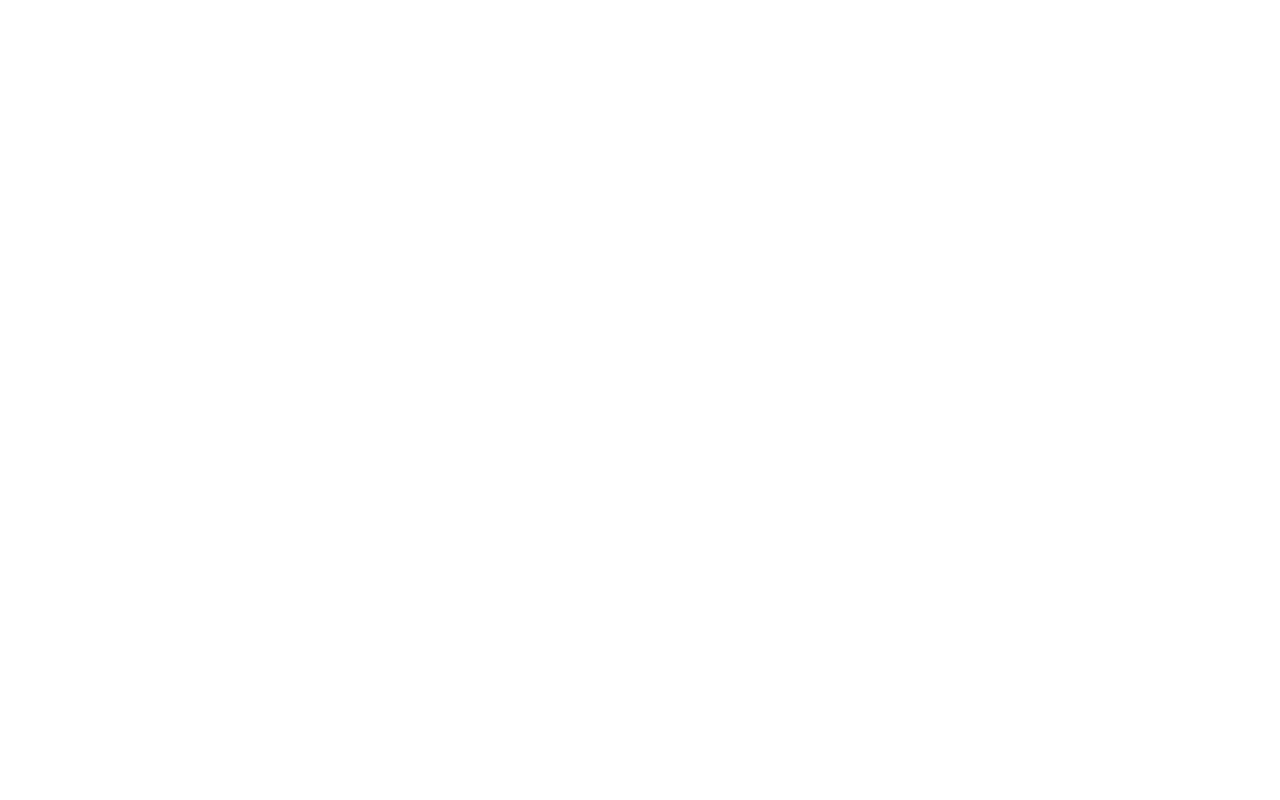
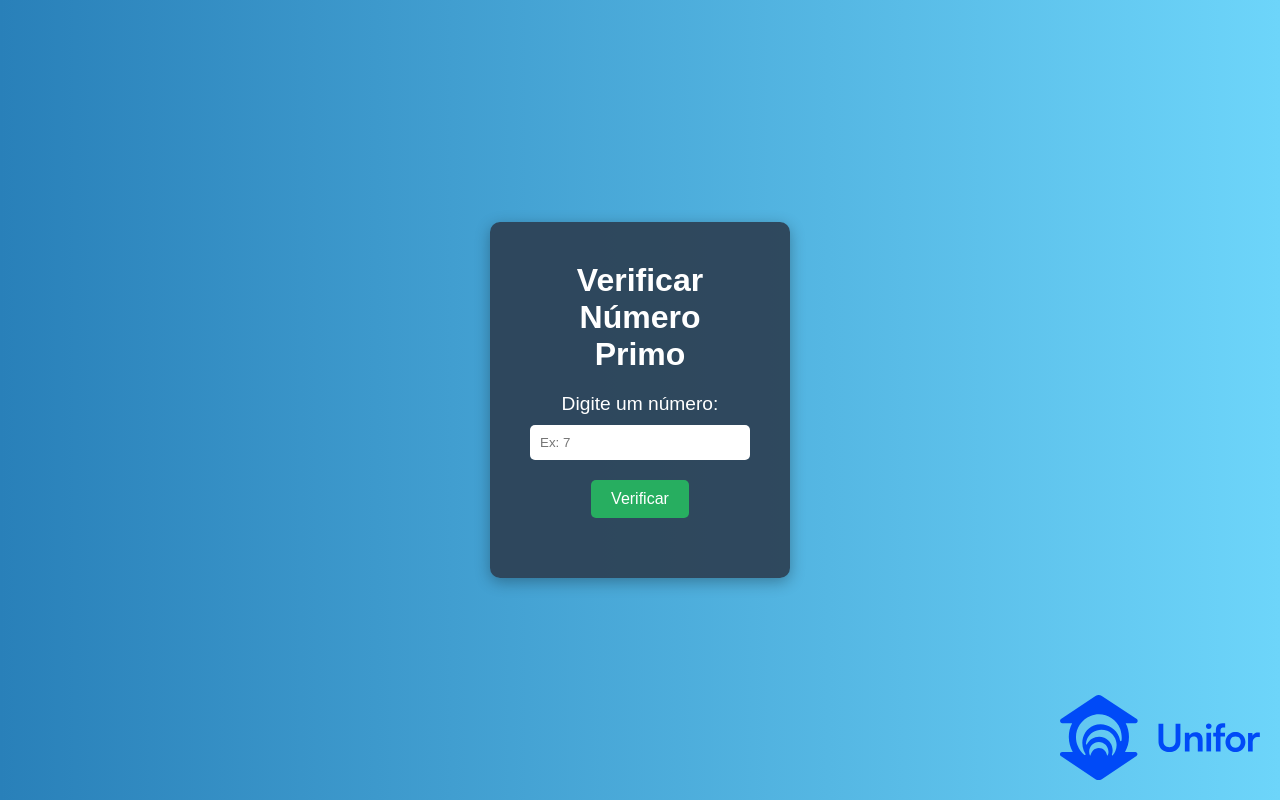
Before and after one commit to GervasioNeto/entregavel-2-AmbientesDS, a plain HTML site: page Primo/index.html in a window 1280 px wide. Drawn offline with Linux system fonts and the light colour scheme.

Commit message:
Logo da unifor em todos os projetos

```diff
--- a/Contador/styles.css
+++ b/Contador/styles.css
@@ -67,3 +67,12 @@ button:active {
 .hidden {
     display: none;
 }
+
+.logo-universidade {
+    position: fixed;
+    bottom: 20px;
+    right: 20px;
+    width: 200px;
+    height: auto;
+    z-index: 1000;
+}
--- a/Fibonacci/styles.css
+++ b/Fibonacci/styles.css
@@ -83,3 +83,12 @@ button:active {
 .hidden {
     display: none;
 }
+
+.logo-universidade {
+    position: fixed;
+    bottom: 20px;
+    right: 20px;
+    width: 200px;
+    height: auto;
+    z-index: 1000;
+}
--- a/MaximoDivComum/styles.css
+++ b/MaximoDivComum/styles.css
@@ -82,3 +82,12 @@ button:active {
 .hidden {
     display: none;
 }
+
+.logo-universidade {
+    position: fixed;
+    bottom: 20px;
+    right: 20px;
+    width: 200px;
+    height: auto;
+    z-index: 1000;
+}
--- a/Primo/index.html
+++ b/Primo/index.html
@@ -0,0 +1,23 @@
+<!DOCTYPE html>
+<html lang="pt-BR">
+<head>
+    <meta charset="UTF-8">
+    <meta name="viewport" content="width=device-width, initial-scale=1.0">
+    <title>Verificar Número Primo</title>
+    <link rel="stylesheet" href="styles.css">
+</head>
+<body>
+    <div class="container">
+        <h1>Verificar Número Primo</h1>
+        <div class="input-container">
+            <label for="numero">Digite um número:</label>
+            <input type="number" id="numero" placeholder="Ex: 7">
+            <button id="verificar">Verificar</button>
+        </div>
+        <p id="resultado"></p>
+    </div>
+    <script src="script.js"></script>
+    <img src="../imagens/unifor-logo-horizontal.svg" alt="Logo da Universidade" class="logo-universidade">
+
+</body>
+</html>
--- a/Primo/script.js
+++ b/Primo/script.js
@@ -1,5 +1,5 @@
 function isPrime(num) {
-    if (num <= 1){
+    if (num <= 1) {
         return false;
     }
 
@@ -12,13 +12,13 @@ function isPrime(num) {
     return true;
 }
 
+document.getElementById("verificar").addEventListener("click", function() {
+    let numero = parseInt(document.getElementById("numero").value);
+    let resultado = document.getElementById("resultado");
 
-let numero = parseInt(prompt("Digite um número:"));
-
-
-let resultado = document.getElementById("resultado");
-if (isPrime(numero)) {
-    resultado.textContent = numero + " é primo.";
-} else {
-    resultado.textContent = numero + " não é primo.";
-}
+    if (isPrime(numero)) {
+        resultado.textContent = numero + " é primo.";
+    } else {
+        resultado.textContent = numero + " não é primo.";
+    }
+});
--- a/Primo/styles.css
+++ b/Primo/styles.css
@@ -0,0 +1,75 @@
+* {
+    margin: 0;
+    padding: 0;
+    box-sizing: border-box;
+}
+
+body {
+    font-family: 'Arial', sans-serif;
+    background: linear-gradient(to right, #2980b9, #6dd5fa);
+    display: flex;
+    justify-content: center;
+    align-items: center;
+    height: 100vh;
+    color: #fff;
+}
+
+.container {
+    background: rgba(44, 62, 80, 0.9);
+    padding: 40px;
+    border-radius: 10px;
+    box-shadow: 0 4px 15px rgba(0, 0, 0, 0.3);
+    text-align: center;
+    width: 300px;
+}
+
+h1 {
+    font-size: 2rem;
+    margin-bottom: 20px;
+}
+
+.input-container {
+    margin-bottom: 20px;
+}
+
+label {
+    font-size: 1.2rem;
+}
+
+input {
+    width: 100%;
+    padding: 10px;
+    margin-top: 10px;
+    margin-bottom: 20px;
+    border: none;
+    border-radius: 5px;
+}
+
+button {
+    background-color: #27ae60;
+    color: #fff;
+    border: none;
+    padding: 10px 20px;
+    border-radius: 5px;
+    cursor: pointer;
+    font-size: 1rem;
+    transition: background-color 0.3s ease;
+}
+
+button:hover {
+    background-color: #2ecc71;
+}
+
+p#resultado {
+    font-size: 1.2rem;
+    font-weight: bold;
+}
+
+.logo-universidade {
+    position: fixed;
+    bottom: 20px;
+    right: 20px;
+    width: 200px;
+    height: auto;
+    z-index: 1000;
+}
--- a/Quicksort/styles.css
+++ b/Quicksort/styles.css
@@ -0,0 +1,8 @@
+.logo-universidade {
+    position: fixed;
+    bottom: 20px;
+    right: 20px;
+    width: 200px;
+    height: auto;
+    z-index: 1000;
+}
--- a/SomaNumeros/styles.css
+++ b/SomaNumeros/styles.css
@@ -0,0 +1,8 @@
+.logo-universidade {
+    position: fixed;
+    bottom: 20px;
+    right: 20px;
+    width: 200px;
+    height: auto;
+    z-index: 1000;
+}
```
Also changed, not shown: Contador/index.html (+1 -0 lines), Fibonacci/index.html (+1 -0 lines), MaximoDivComum/index.html (+1 -0 lines), imagens/unifor-logo-horizontal.svg (added).
